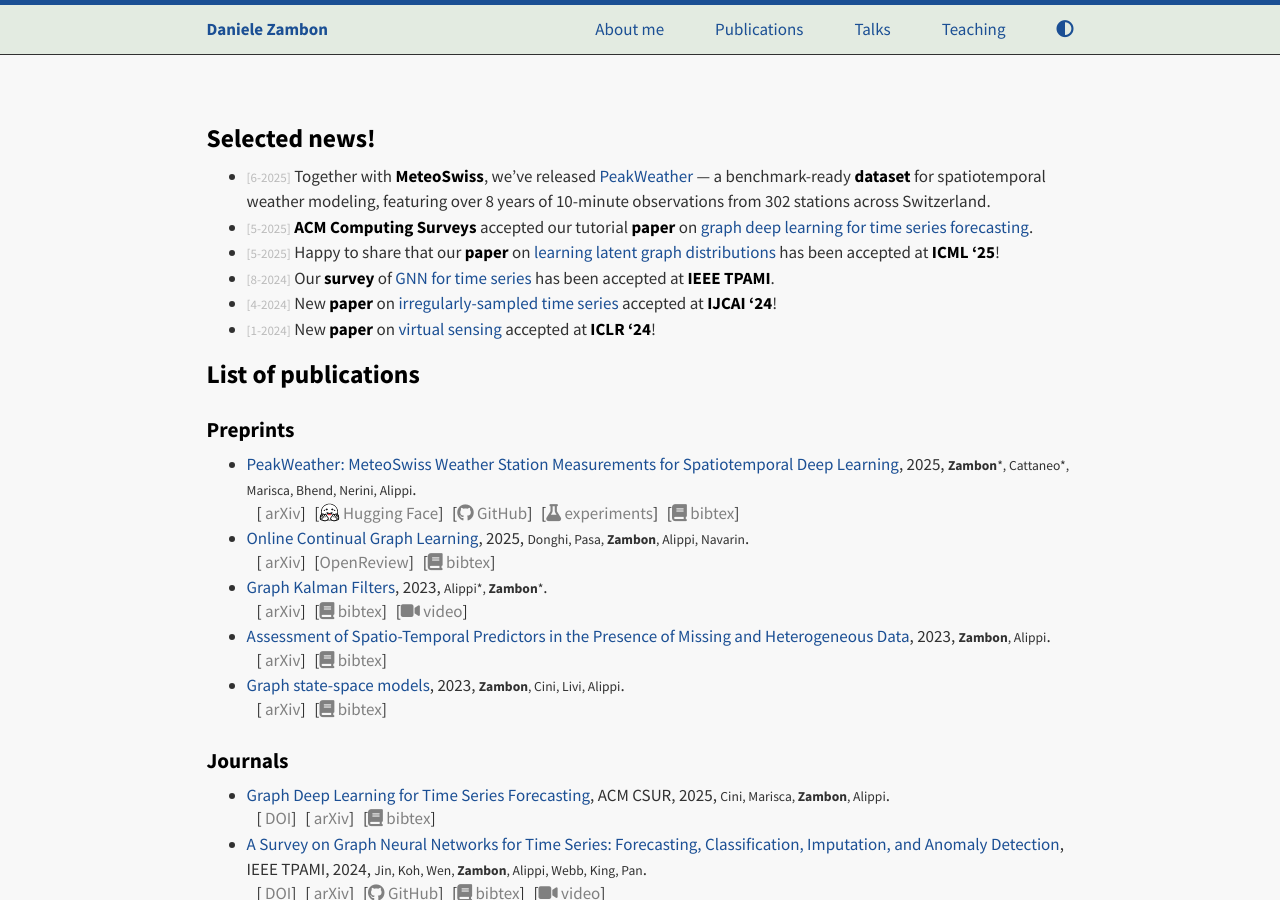
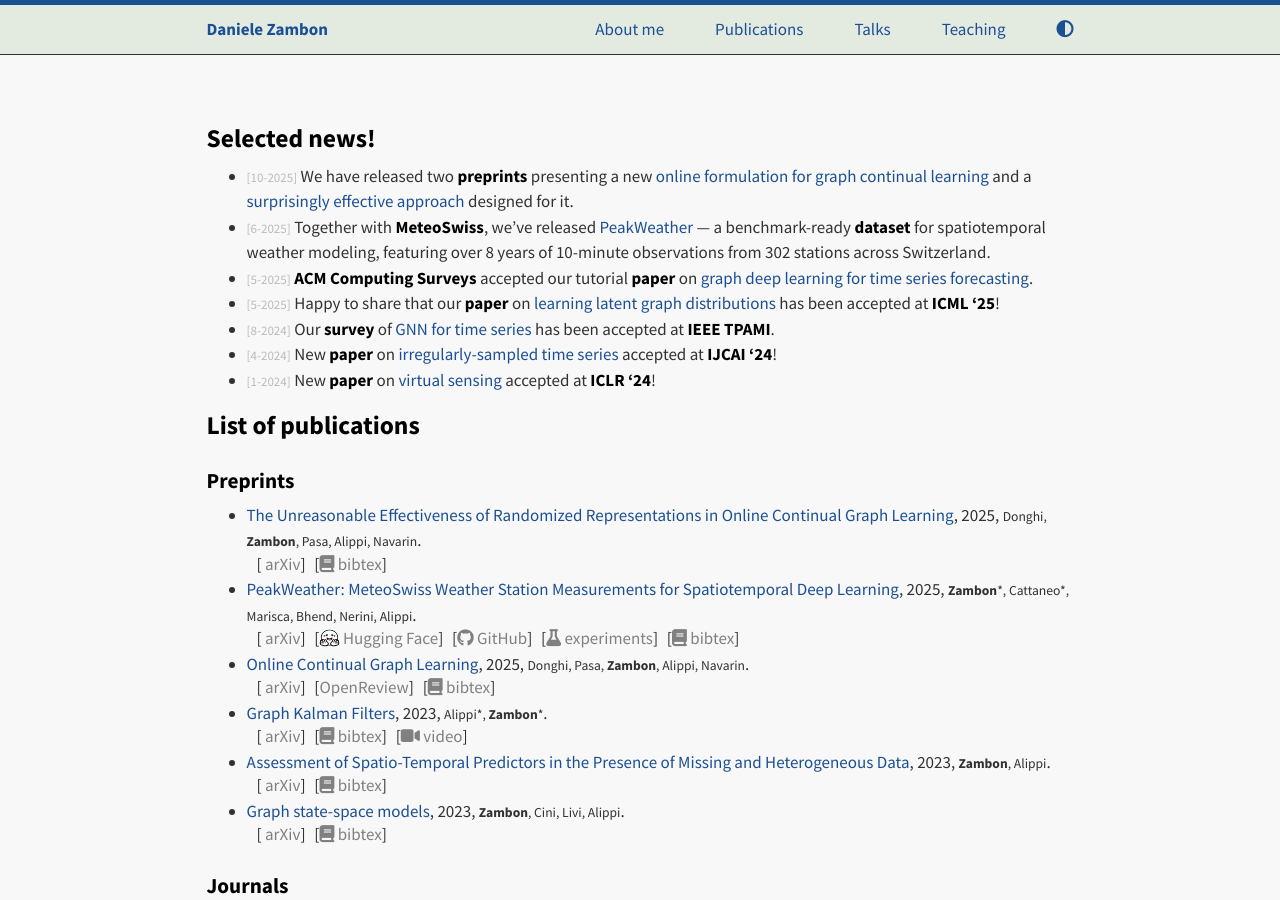
Before and after one commit to dzambon/dzambon.github.io, a Jekyll site: the page built from publications.md, in a window 1280 px wide and 900 px high. Built offline with Jekyll 4.4.1, drawn with Linux system fonts in a browser that asks for light colours; nearby versions of some CDN libraries; a style sheet for code colours, icons or effects is not loaded.

Commit message:
added ocgl papers

```diff
--- a/_data/news.yaml
+++ b/_data/news.yaml
@@ -1,10 +1,14 @@
+-
+   date: 10-2025
+   msg: 'We have released two **preprints** presenting a new [online formulation for graph continual learning](/publications/#donghi2025online) and a [surprisingly effective approach](/publications/#donghi2025unreasonable) designed for it.'
+   type: paper
 -
    date: 8-2025
    msg: 'I''ve become **member** of the [IEEE Task Force on AI for Time Series and Spatio-Temporal Data](https://cis.taskforce.ieee.org/ai4tst/).'
    type: service
 -
    date: 6-2025
-   msg: 'Together with **MeteoSwiss**, we''ve released [PeakWeather](/publications/#zambon2025peakweather) — a benchmark-ready **dataset** for spatiotemporal weather modeling, featuring over 8 years of 10-minute observations from 302 stations across Switzerland.'
+   msg: 'Together with **MeteoSwiss**, we''ve released [PeakWeather](https://peakweather.readthedocs.io) — a benchmark-ready **dataset** for spatiotemporal weather modeling, featuring over 8 years of 10-minute observations from 302 stations across Switzerland.'
    type: paper
 -
    date: 5-2025
--- a/_data/papers.yaml
+++ b/_data/papers.yaml
@@ -17,6 +17,22 @@
  #    poster:
  #    slides:
  #    website:
+ -
+    id: donghi2025unreasonable
+    title: "The Unreasonable Effectiveness of Randomized Representations in Online Continual Graph Learning"
+    author: "Donghi, Giovanni and Zambon, Daniele and Pasa, Luca and Alippi, Cesare and Navarin, Nicolò"
+    short_author: "Donghi, Zambon, Pasa, Alippi, Navarin"
+    year: 2025
+    bibtex: |
+      @misc{donghi2025unreasonable,
+        title={The Unreasonable Effectiveness of Randomized Representations in Online Continual Graph Learning},
+        author={Donghi, Giovanni and Zambon, Daniele and Pasa, Luca and Alippi, Cesare and Navarin, Nicolò},
+        year={2025},
+        url={https://arxiv.org/abs/2510.06819},
+      }
+    type: preprint
+    url: "https://arxiv.org/abs/2510.06819"
+    arxiv_id: 2510.06819
  -
     id: huang2025temporal
     title: "Temporal Graph Learning Workshop"
```
